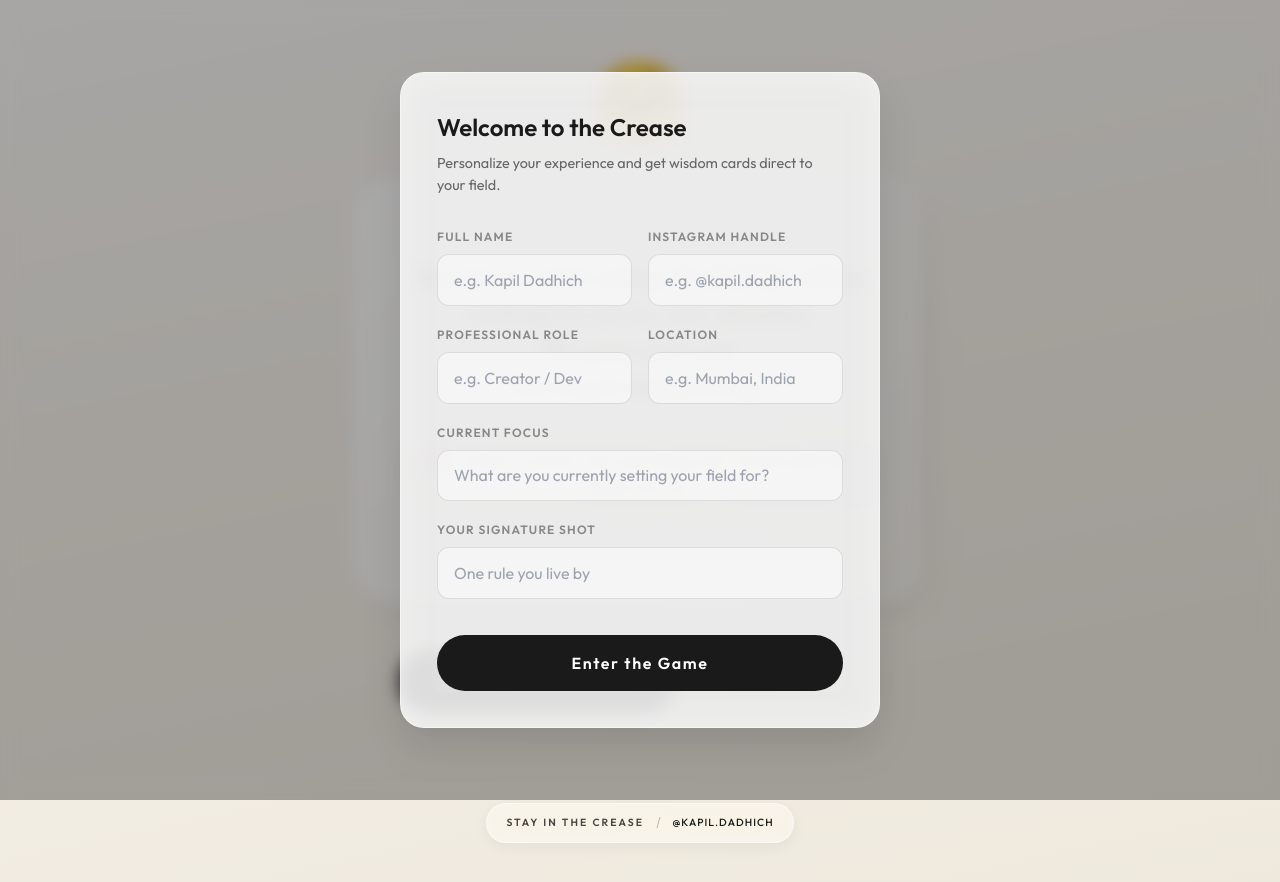
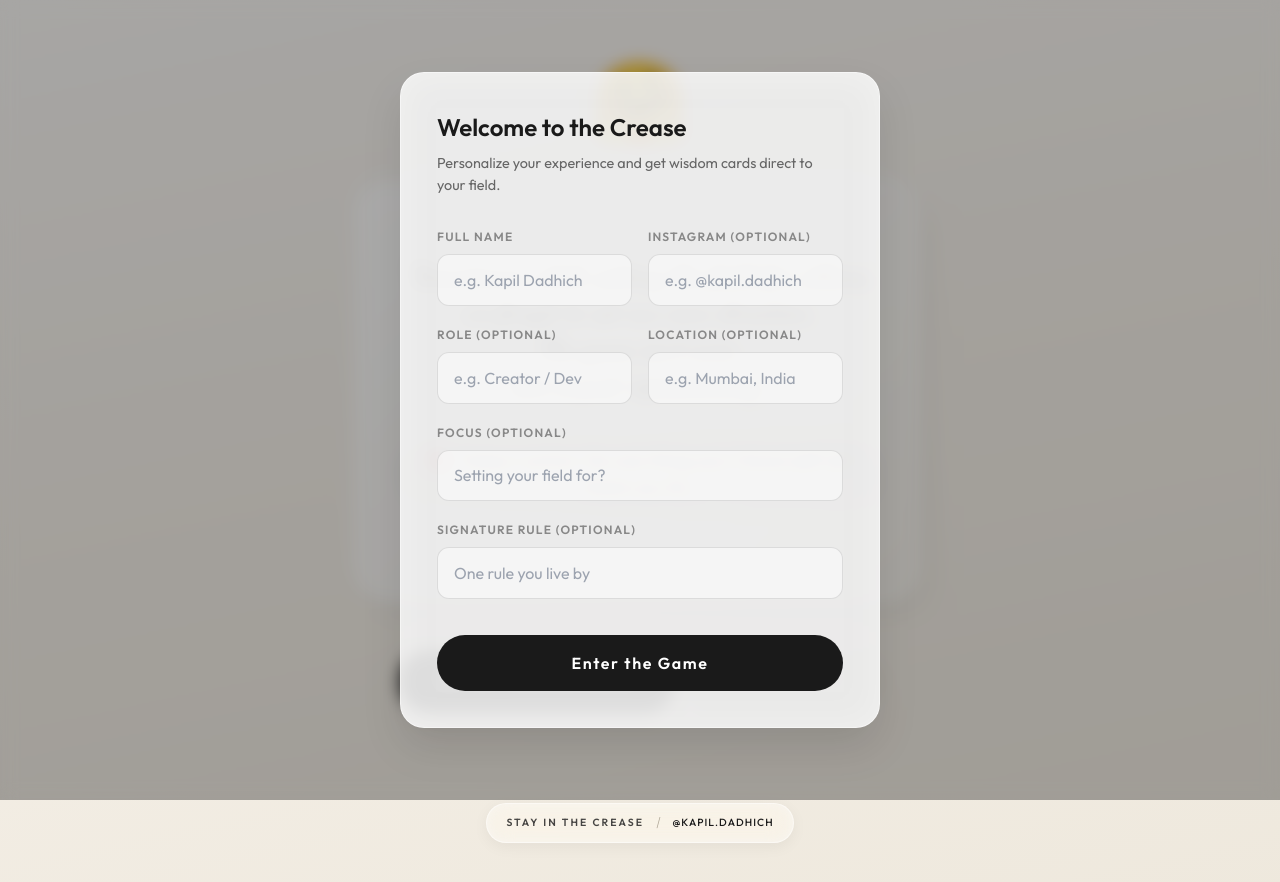
Before and after one commit to kapildadhich075/portfolio-2024, a React (Vite) app: page /fielding in a window 1280 px wide. Shown: the top 882 px of the page. Built offline with nearby package versions, Linux system fonts and the light colour scheme; no server answers.

Commit message:
feat: Add Set My Fielding page with motivational messages, shareable cards, and user lead capture.

```diff
--- a/src/pages/Fielding/SetMyFielding.jsx
+++ b/src/pages/Fielding/SetMyFielding.jsx
@@ -203,7 +203,7 @@ export default function SetMyFielding() {
                   </div>
 
                   <div className="fielding-input-group">
-                    <label htmlFor="instagram">Instagram Handle</label>
+                    <label htmlFor="instagram">Instagram (Optional)</label>
                     <input
                       id="instagram"
                       type="text"
@@ -217,7 +217,7 @@ export default function SetMyFielding() {
 
                 <div className="fielding-input-grid">
                   <div className="fielding-input-group">
-                    <label htmlFor="role">Professional Role</label>
+                    <label htmlFor="role">Role (Optional)</label>
                     <input
                       id="role"
                       type="text"
@@ -229,7 +229,7 @@ export default function SetMyFielding() {
                   </div>
 
                   <div className="fielding-input-group">
-                    <label htmlFor="location">Location</label>
+                    <label htmlFor="location">Location (Optional)</label>
                     <input
                       id="location"
                       type="text"
@@ -242,19 +242,19 @@ export default function SetMyFielding() {
                 </div>
 
                 <div className="fielding-input-group">
-                  <label htmlFor="focus">Current Focus</label>
+                  <label htmlFor="focus">Focus (Optional)</label>
                   <input
                     id="focus"
                     type="text"
                     className="fielding-input"
-                    placeholder="What are you currently setting your field for?"
+                    placeholder="Setting your field for?"
                     value={formData.currentFocus}
                     onChange={(e) => setFormData({ ...formData, currentFocus: e.target.value })}
                   />
                 </div>
 
                 <div className="fielding-input-group">
-                  <label htmlFor="shot">Your Signature Shot</label>
+                  <label htmlFor="shot">Signature Rule (Optional)</label>
                   <input
                     id="shot"
                     type="text"
--- a/src/pages/Fielding/generateCard.js
+++ b/src/pages/Fielding/generateCard.js
@@ -58,7 +58,7 @@ function wrapText(ctx, text, maxWidth) {
  * @param {string} action - The micro-action line
  * @returns {Promise<Blob>} PNG blob of the card
  */
-export async function generateCardBlob(quote, action) {
+export async function generateCardBlob(quote, action, userInfo) {
   const canvas = document.createElement("canvas");
   canvas.width = CARD_W;
   canvas.height = CARD_H;
```
